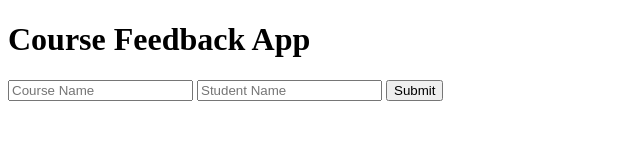
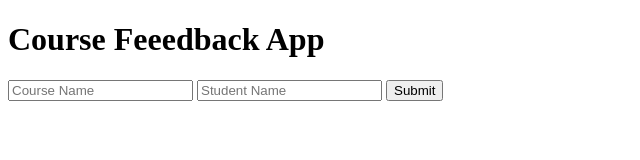
Before and after one commit to nadeem4461/lab-assignment-repos, a plain HTML site: page index.html in a window 1280 px wide. Shown: the whole page, without its empty margins (0-640 px from the left). Drawn offline with Linux system fonts and the light colour scheme; no server answers.

Commit message:
Fix typo in header from 'Feedback' to 'Feeedback'

```diff
--- a/index.html
+++ b/index.html
@@ -1,7 +1,7 @@
 <!DOCTYPE html>
 <html>
 <body>
-    <h1>Course Feedback App</h1>
+    <h1>Course Feeedback App</h1>
     <form id="form">
         <input id="course" placeholder="Course Name" required>
         <input id="student" placeholder="Student Name" required>
```
